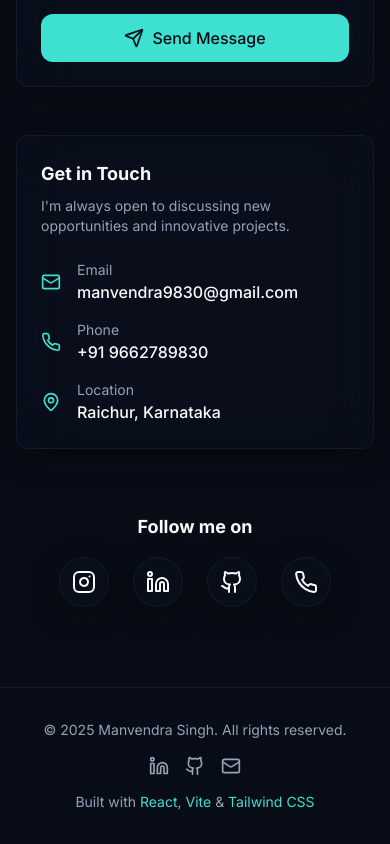
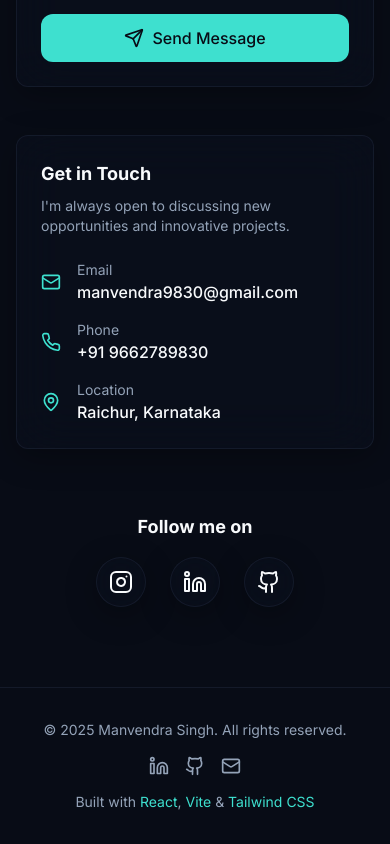
Before and after one commit to Manvendra9830/My_Portfolio, a React (Vite) app: page / in a window 390 px wide. Shown: the part 10971-11815 px from the top of the page. Built offline with nearby package versions, Linux system fonts and the light colour scheme.

Commit message:
Refactor: Remove phone link from social follow section

```diff
--- a/src/components/ContactSection.tsx
+++ b/src/components/ContactSection.tsx
@@ -200,9 +200,6 @@ export const ContactSection = () => {
             <a href={personalInfo.github} target="_blank" rel="noopener noreferrer" className="p-3 glass-card rounded-full hover:text-primary glow-border transition-colors">
               <Github className="w-6 h-6" />
             </a>
-            <a href="tel:+919662789830" className="p-3 glass-card rounded-full hover:text-primary glow-border transition-colors">
-              <Phone className="w-6 h-6" />
-            </a>
           </div>
         </div>
       </div>
```
